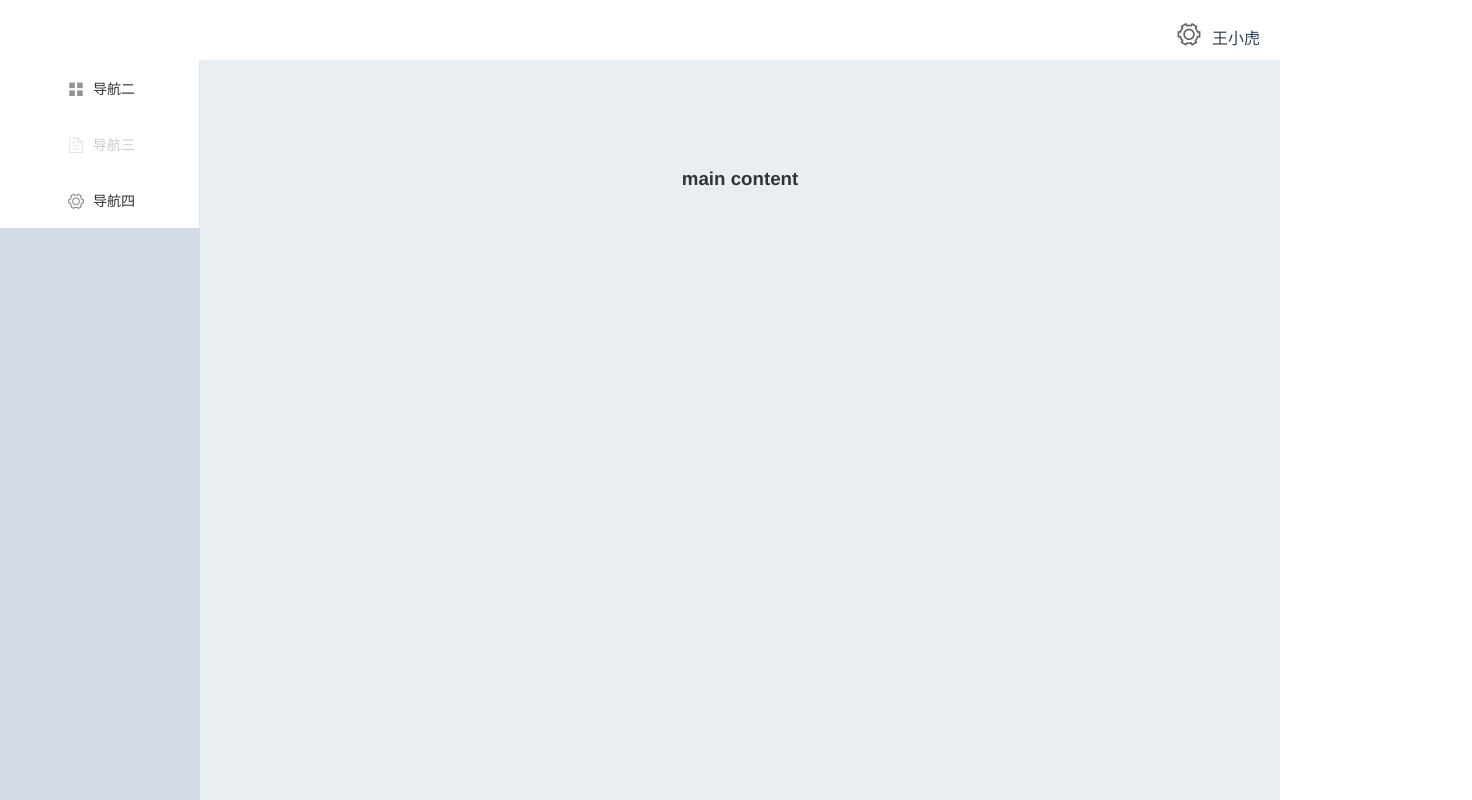
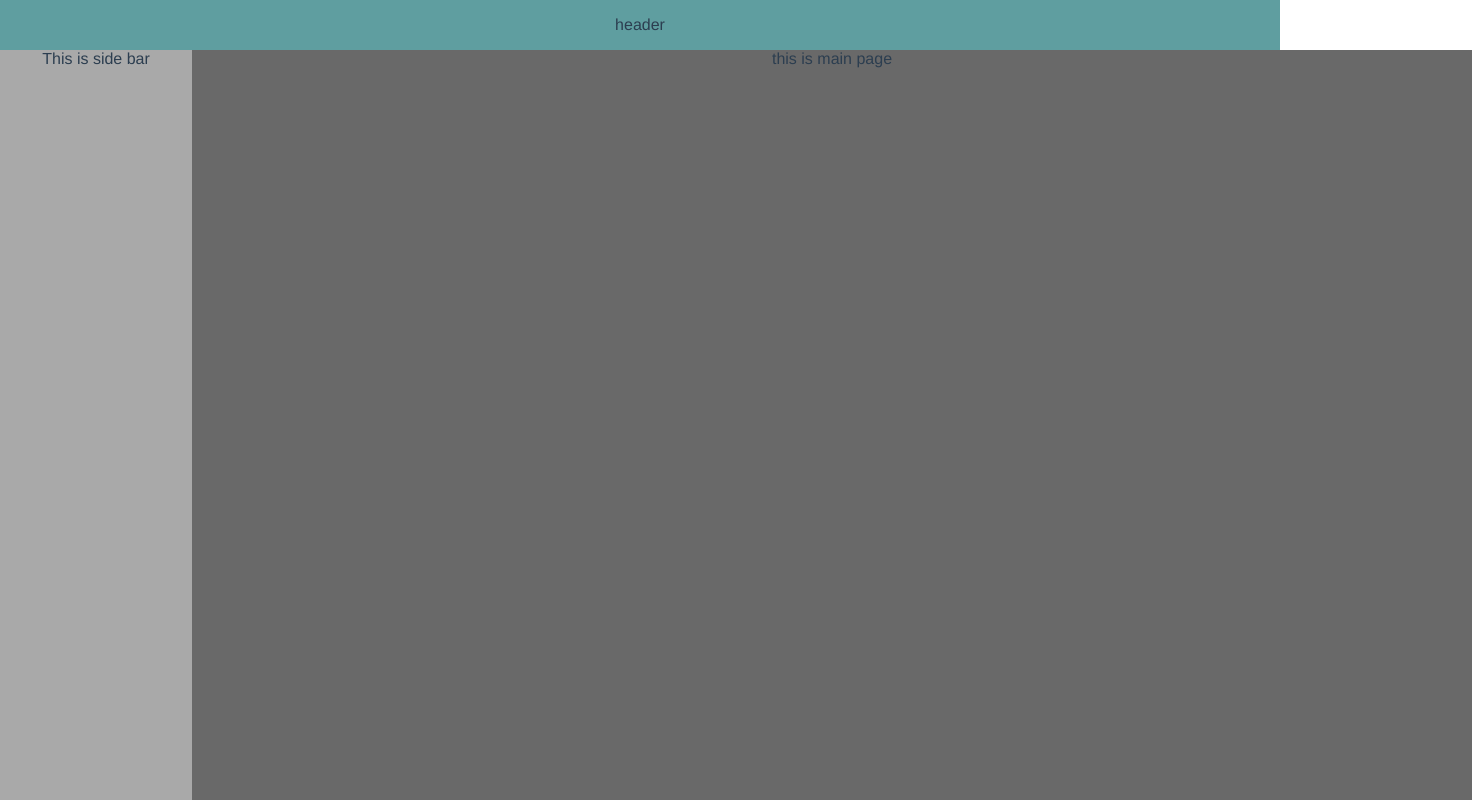
Before and after one commit to jerrysheen/VUEjs-example, a Vue app in the folder MemberManagementSystem/member-management-system/: page / in a window 1280 px wide. Shown: the top 800 px of the page, 1472 px wide, since content can reach past the window. Built offline with nearby package versions, Linux system fonts and the light colour scheme; sample sign-in values are in the browser's storage.

Commit message:
basic structure, three small components and combined them into one mainFrame.

```diff
--- a/MemberManagementSystem/member-management-system/src/components/AppHeader/index.vue
+++ b/MemberManagementSystem/member-management-system/src/components/AppHeader/index.vue
@@ -1,5 +1,5 @@
 <template>
-  <el-header>
+  <!-- <el-header>
     <el-dropdown style="font-size:26px;">
       <i class="el-icon-setting" style="margin-right: 10px"></i>
       <el-dropdown-menu slot="dropdown">
@@ -9,5 +9,16 @@
       </el-dropdown-menu>
     </el-dropdown>
     <span>王小虎</span>
-  </el-header>
-</template>>
+  </el-header> -->
+  <div class="header">header</div>
+</template>
+
+<style scoped>
+/* .el-header {
+  padding-top: 20px;
+  text-align: right;
+  width: 100%;
+
+} */
+
+</style>>
--- a/MemberManagementSystem/member-management-system/src/components/AppMain/index.vue
+++ b/MemberManagementSystem/member-management-system/src/components/AppMain/index.vue
@@ -0,0 +1,15 @@
+<template>
+  <!-- <el-main>
+    <slot></slot>
+  </el-main> -->
+  <div class="main">this is main page</div>
+</template>
+
+<style scoped>
+/* .el-main {
+  background-color: #e9eef3;
+  color: #333;
+  text-align: center;
+  line-height: 160px;
+} */
+</style>
--- a/MemberManagementSystem/member-management-system/src/components/AppNavBar/index.vue
+++ b/MemberManagementSystem/member-management-system/src/components/AppNavBar/index.vue
@@ -1,14 +1,30 @@
 <template>
-    <el-container style="height:100%;">
-      <el-header>
-        <el-dropdown style="font-size:26px;">
-          <i class="el-icon-setting" style="margin-right: 10px"></i>
-          <el-dropdown-menu slot="dropdown">
-            <el-dropdown-item>查看</el-dropdown-item>
-            <el-dropdown-item>新增</el-dropdown-item>
-            <el-dropdown-item>删除</el-dropdown-item>
-          </el-dropdown-menu>
-        </el-dropdown>
-        <span>王小虎</span>
-      </el-header>
-</template>>
+      <!-- <el-aside width="200px">
+          <el-menu>
+            <el-menu-item index="2">
+              <i class="el-icon-menu"></i>
+              <span slot="title">导航二</span>
+            </el-menu-item>
+            <el-menu-item index="3" disabled>
+              <i class="el-icon-document"></i>
+              <span slot="title">导航三</span>
+            </el-menu-item>
+            <el-menu-item index="4">
+              <i class="el-icon-setting"></i>
+              <span slot="title">导航四</span>
+            </el-menu-item>
+          </el-menu>
+        </el-aside> -->
+        <div class="sidebar">
+          This is side bar
+        </div>
+</template>
+
+<style scoped>
+/* .el-aside {
+  background-color: #d3dce6;
+  color: #333;
+  text-align: center;
+  line-height: 200px;
+} */
+</style>>
--- a/MemberManagementSystem/member-management-system/src/components/mainFrame/index.vue
+++ b/MemberManagementSystem/member-management-system/src/components/mainFrame/index.vue
@@ -1,68 +1,45 @@
 <template>
-  <div style="position:absolute; width:100%; height:100%;">
-    <el-container style="height:100%;">
-      <el-header>
-        <el-dropdown style="font-size:26px;">
-          <i class="el-icon-setting" style="margin-right: 10px"></i>
-          <el-dropdown-menu slot="dropdown">
-            <el-dropdown-item>查看</el-dropdown-item>
-            <el-dropdown-item>新增</el-dropdown-item>
-            <el-dropdown-item>删除</el-dropdown-item>
-          </el-dropdown-menu>
-        </el-dropdown>
-        <span>王小虎</span>
-      </el-header>
-
-      <el-container>
-        <el-aside width="200px">
-          <el-menu>
-            <el-menu-item index="2">
-              <i class="el-icon-menu"></i>
-              <span slot="title">导航二</span>
-            </el-menu-item>
-            <el-menu-item index="3" disabled>
-              <i class="el-icon-document"></i>
-              <span slot="title">导航三</span>
-            </el-menu-item>
-            <el-menu-item index="4">
-              <i class="el-icon-setting"></i>
-              <span slot="title">导航四</span>
-            </el-menu-item>
-          </el-menu>
-        </el-aside>
-        <el-main>
-          <slot>
-
-          </slot>
-        </el-main>
-      </el-container>
-    </el-container>
-  </div>
-</template>>
+    <div>
+      <app-header></app-header>
+      <app-navbar></app-navbar>
+      <app-main></app-main>
+    </div>
+</template>
 
 <script>
+import AppHeader from '@/components/AppHeader'
+import AppNavbar from '@/components/AppNavbar'
+import AppMain from '@/components/AppMain'
+
 export default {
-
+  components:{ AppHeader, AppNavbar, AppMain}
 };
 </script>
 
 <style scoped>
-.el-aside {
-  background-color: #d3dce6;
-  color: #333;
-  text-align: center;
-  line-height: 200px;
-}
-.el-header {
-  padding-top: 20px;
-  text-align: right;
-
+.header{
+  position: absolute;
+  line-height: 50px;
+  width: 100%;
+  background-color: cadetblue;
 }
 
-.el-main {
-  background-color: #e9eef3;
-  color: #333;
-  text-align: center;
-  line-height: 160px;
+.sidebar{
+  position: absolute;
+  margin-top: 50px;
+  width: 15%;
+  height: 100%;
+  background-color:darkgray;
 }
+
+.main{
+  position: absolute;
+  margin-top: 50px;
+  margin-left: 15%;
+  width:100%;
+  height: 100%;
+  background-color:dimgrey;
+}
+
+
 </style>
```
